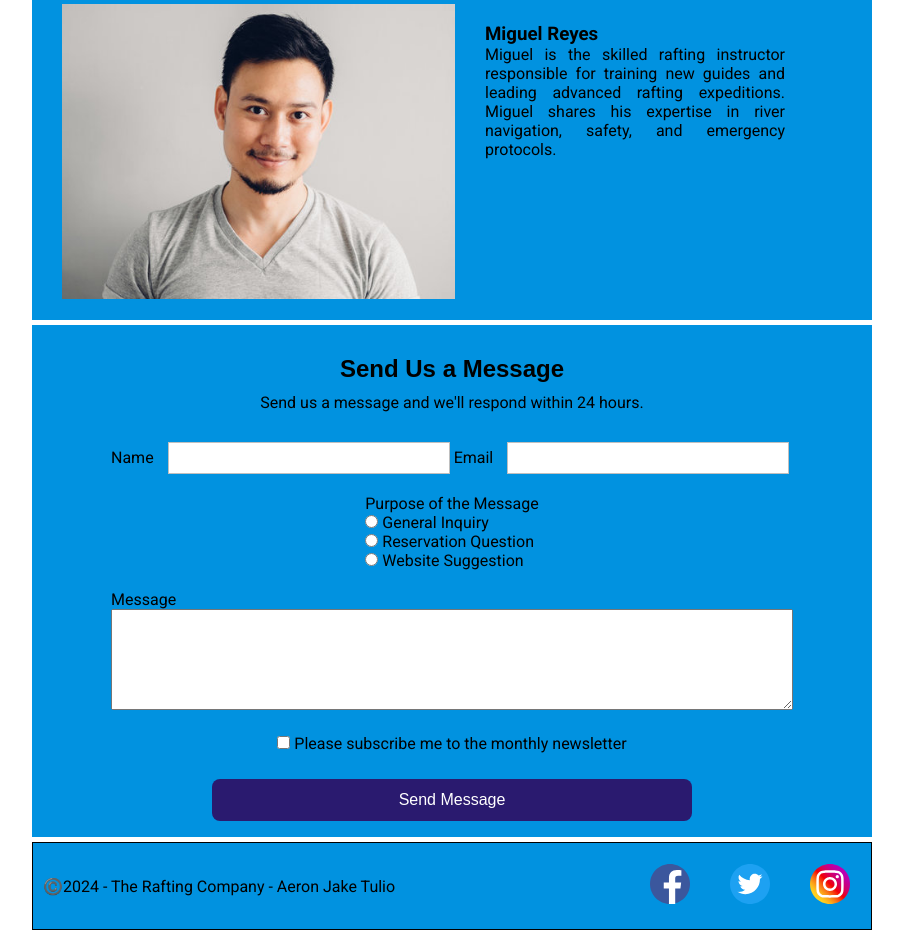
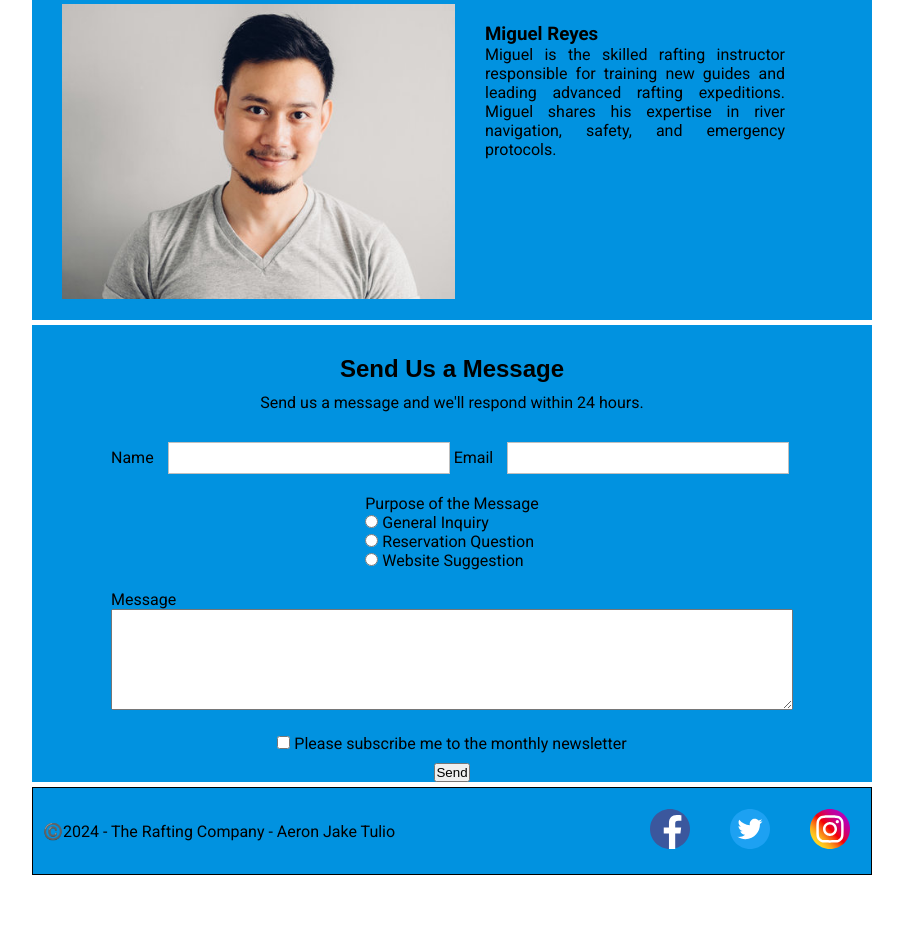
Before and after one commit to aerontulio/W1, a plain HTML site: page wwr/contact.html in a window 1280 px wide. Shown: the part 1746-2676 px from the top of the page, without its empty margins (188-1091 px from the left). After the commit the page ends 2621 px from the top, so only its background shows below. Drawn offline with Linux system fonts and the light colour scheme; a web font is replaced by a local one.

Commit message:
error fix

```diff
--- a/wwr/contact.html
+++ b/wwr/contact.html
@@ -137,7 +137,7 @@
                     </div>
 
                     <div class="button">
-                        <button type="submit">Send Message</button>
+                        <input type="submit" value="Send">
                     </div>
                 </div>
             </section>
```
